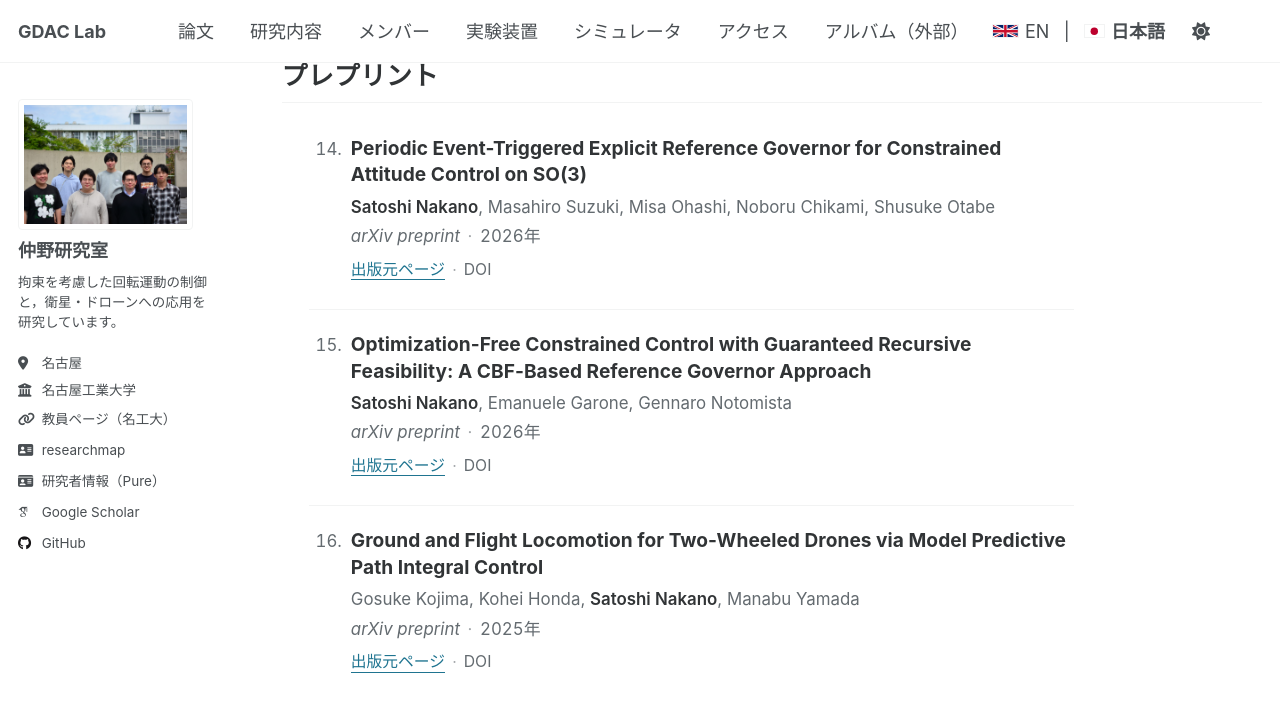
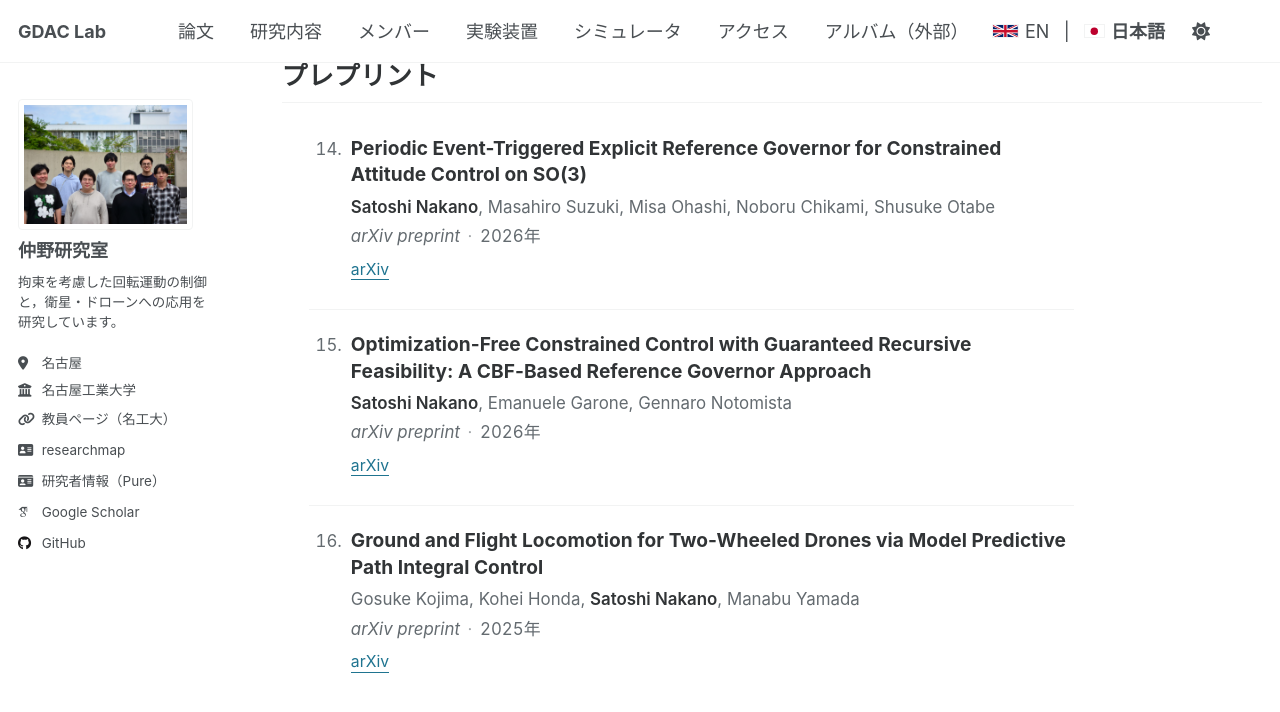
Before and after one commit to GDAC-Lab/gdac-lab.github.io, a Jekyll site: the page built from _pages/ja/publications.html, in a window 1280 px wide and 900 px high, scrolled down 3208 px. Shown: the top 712 px of the window. Built offline with Jekyll 4.4.1, drawn with Linux system fonts in a browser that asks for light colours.

Commit message:
Show arXiv links on preprint entries
Liquid treats an empty string as true, so an arXiv URL fell into the DOI
branch and rendered as "Publisher page" followed by an empty DOI.

```diff
--- a/_includes/publication-resource-links.html
+++ b/_includes/publication-resource-links.html
@@ -14,7 +14,14 @@
     {% elsif pu contains "//dx.doi.org/" %}
       {% assign _doi_id = pu | split: "//dx.doi.org/" | last | split: "?" | first %}
     {% endif %}
-    {% if _doi_id %}
+    {%- comment -%}
+      Liquid treats an empty string as true, so the DOI branch must test for
+      content explicitly; otherwise an arXiv link rendered as "Publisher page"
+      with an empty DOI after it.
+    {%- endcomment -%}
+    {% if _doi_id != "" and _doi_id contains "arXiv" %}
+      <a href="https://arxiv.org/abs/{{ _doi_id | split: 'arXiv.' | last }}">arXiv</a><span class="publication-link-sep" aria-hidden="true">·</span><span class="publication-doi-inline">DOI <a href="https://doi.org/{{ _doi_id }}">{{ _doi_id }}</a></span>
+    {% elsif _doi_id != "" %}
       {% capture _doi_resolved %}https://doi.org/{{ _doi_id }}{% endcapture %}
       {% if _pl == 'ja' %}
         <a href="{{ pu }}">出版元ページ</a><span class="publication-link-sep" aria-hidden="true">·</span><span class="publication-doi-inline">DOI <a href="{{ _doi_resolved }}">{{ _doi_id }}</a></span>
```
